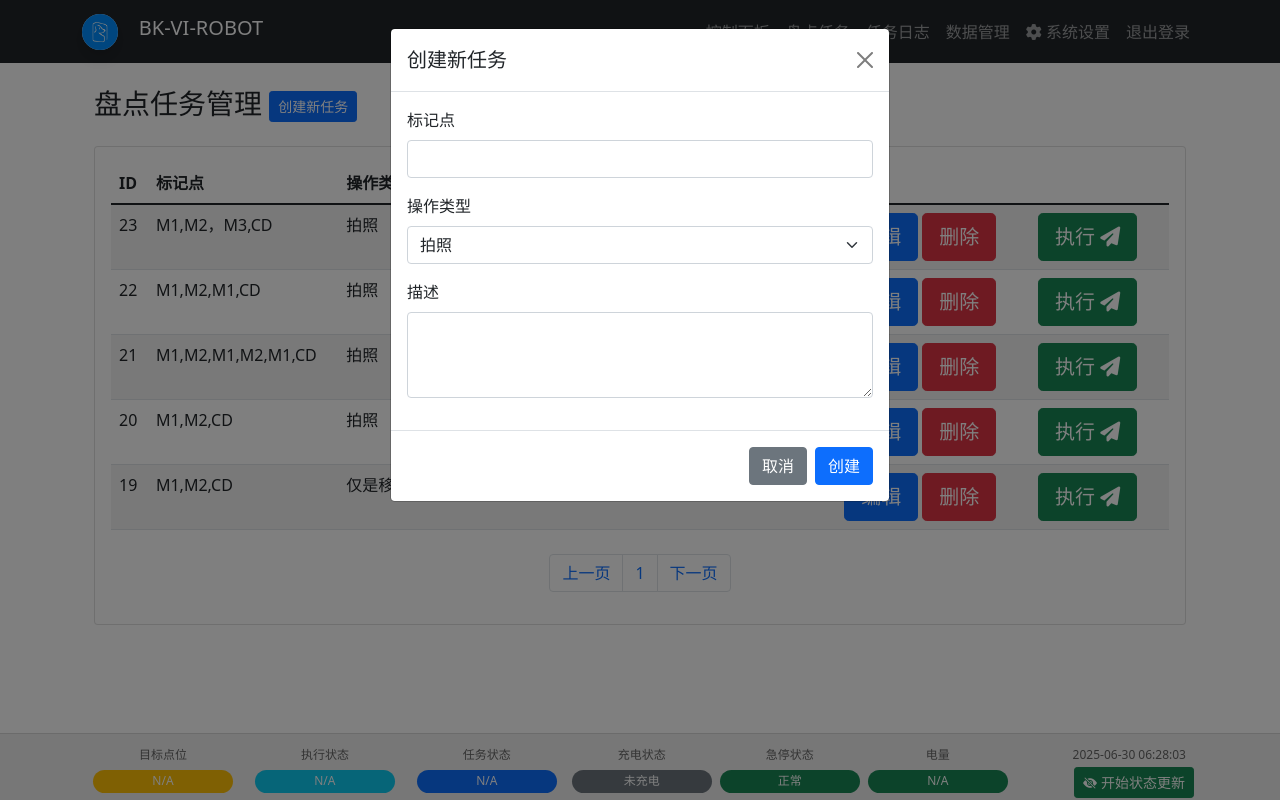
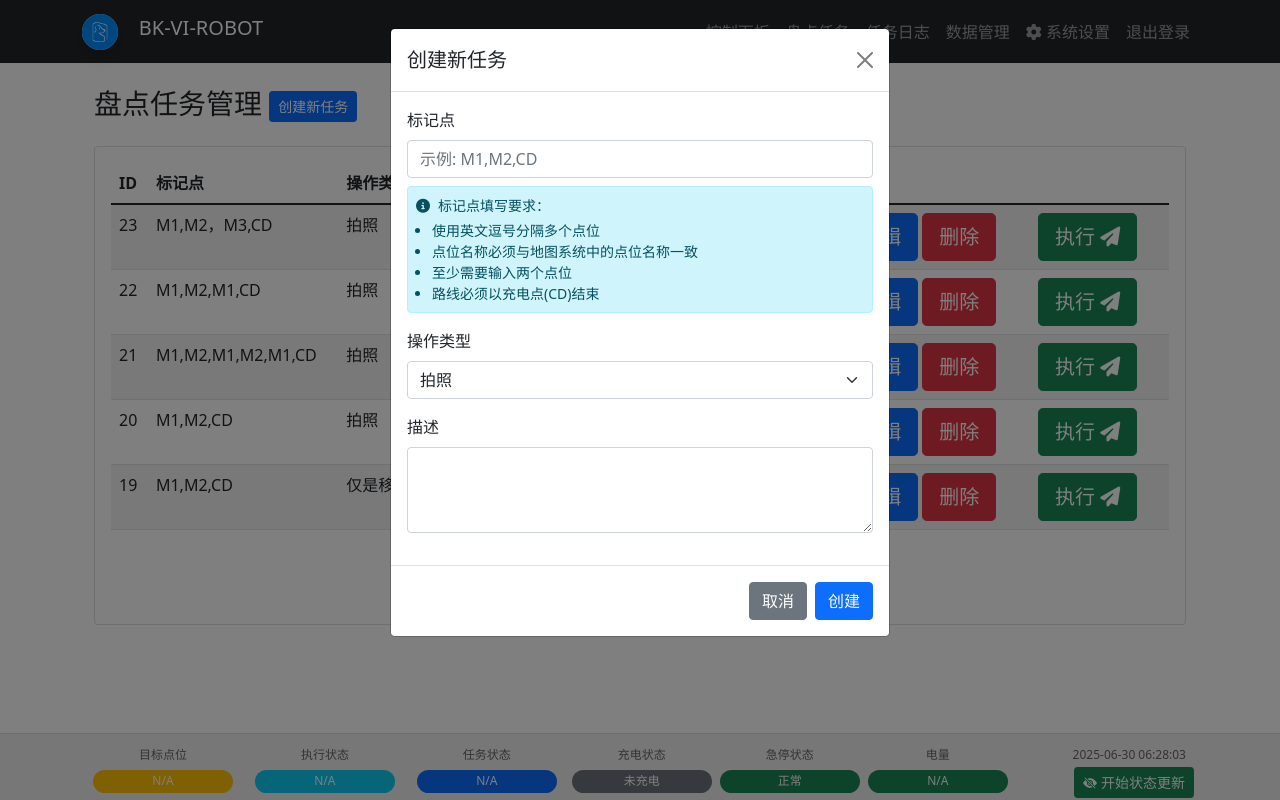
Before and after one commit to kzeng/bk-robot, a Flask app: page /tasks in a window 1280 px wide, after a click on "创建新任务". Run offline with Flask 3, Linux system fonts and the light colour scheme; the visitor is signed in with stand-in values (Sample User, id 1); parts of the project's set-up code (start-up, migrations or seed data) failed here and were passed over; some libraries are stand-ins or nearby versions.

Commit message:
add task markers verify and hint

```diff
--- a/app/templates/task.html
+++ b/app/templates/task.html
@@ -97,7 +97,19 @@
                     <form id="taskForm">
                         <div class="mb-3">
                             <label for="marker" class="form-label">标记点</label>
-                            <input type="text" class="form-control" id="marker">
+                            <input type="text" class="form-control" id="marker"
+                                   placeholder="示例: M1,M2,CD">
+                            <div class="form-text text-muted">
+                                <div class="alert alert-info p-2 mt-2 mb-0">
+                                    <i class="fas fa-info-circle me-2"></i>标记点填写要求：
+                                    <ul class="mb-0 ps-3 mt-1">
+                                        <li>使用英文逗号分隔多个点位</li>
+                                        <li>点位名称必须与地图系统中的点位名称一致</li>
+                                        <li>至少需要输入两个点位</li>
+                                        <li>路线必须以充电点(CD)结束</li>
+                                    </ul>
+                                </div>
+                            </div>
                         </div>
                         <div class="mb-3">
                             <label for="action" class="form-label">操作类型</label>
@@ -134,7 +146,19 @@
                         <input type="hidden" id="editTaskId">
                         <div class="mb-3">
                             <label for="editMarker" class="form-label">标记点</label>
-                            <input type="text" class="form-control" id="editMarker">
+                            <input type="text" class="form-control" id="editMarker"
+                                   placeholder="示例: M1,M2,CD">
+                            <div class="form-text text-muted">
+                                <div class="alert alert-info p-2 mt-2 mb-0">
+                                    <i class="fas fa-info-circle me-2"></i>标记点填写要求：
+                                    <ul class="mb-0 ps-3 mt-1">
+                                        <li>使用英文逗号分隔多个点位</li>
+                                        <li>点位名称必须与地图系统中的点位名称一致</li>
+                                        <li>至少需要输入两个点位</li>
+                                        <li>路线必须以充电点(CD)结束</li>
+                                    </ul>
+                                </div>
+                            </div>
                         </div>
                         <div class="mb-3">
                             <label for="editAction" class="form-label">操作类型</label>
@@ -242,8 +266,41 @@
         }
 
 
+        function validateMarker(marker) {
+            if (!marker) {
+                alert('请输入标记点');
+                return false;
+            }
+
+            // 检查是否包含中文逗号
+            if (marker.includes('，')) {
+                alert('请使用英文逗号(,)分隔点位，不要使用中文逗号(，)');
+                return false;
+            }
+
+            const points = marker.split(',').map(p => p.trim());
+
+            if (points.length < 2) {
+                alert('至少需要输入两个点位');
+                return false;
+            }
+
+            if (points[points.length - 1] !== 'CD') {
+                alert('路线必须以充电点(CD)结束');
+                return false;
+            }
+
+            return true;
+        }
+
         function createTask() {
             const form = document.getElementById('taskForm');
+            const markerInput = form.querySelector('#marker');
+
+            if (!validateMarker(markerInput.value)) {
+                return;
+            }
+
             const actionSelect = form.querySelector('#action');
             const descriptionTextarea = form.querySelector('#description');
 
@@ -309,8 +366,14 @@
 
         function saveTask() {
             const taskId = document.getElementById('editTaskId').value;
+            const markerValue = document.getElementById('editMarker').value;
+
+            if (!validateMarker(markerValue)) {
+                return;
+            }
+
             const taskData = {
-                marker: document.getElementById('editMarker').value,
+                marker: markerValue,
                 action: parseInt(document.getElementById('editAction').value),
                 description: document.getElementById('editDescription').value
             };
```
Also changed, not shown: instance/tasks.db.
